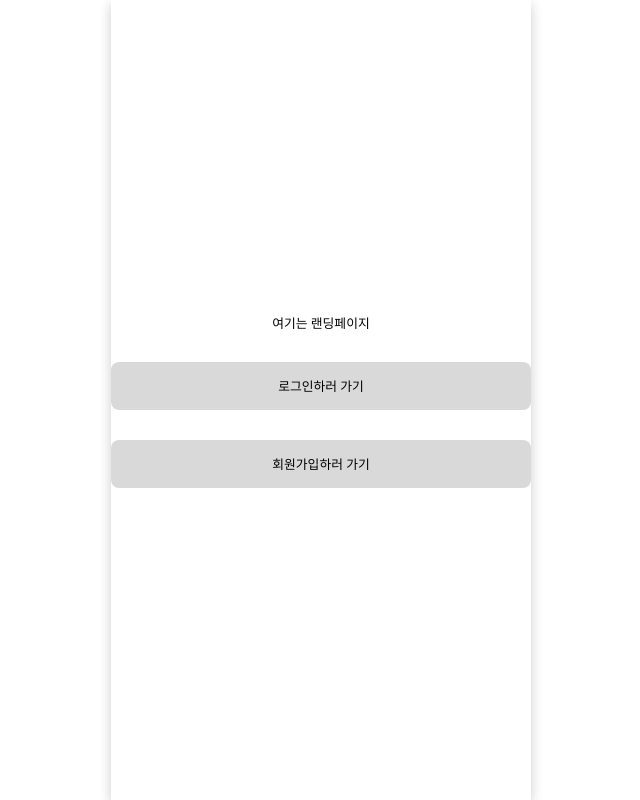
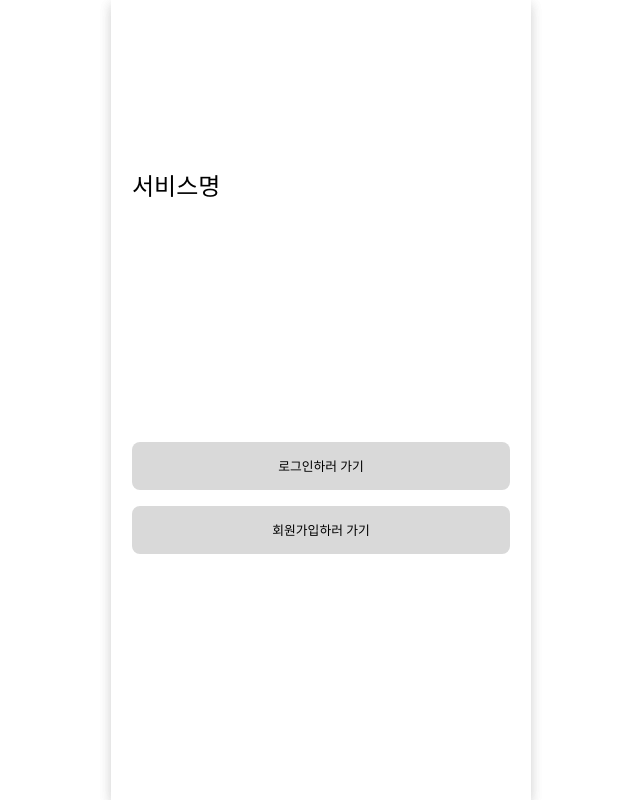
Before and after one commit to Baekya-Team17/Team-17-front, a React (Vite) app: page / in a window 1280 px wide. Shown: the whole page, without its empty margins (319-959 px from the left). Built offline with nearby package versions, Linux system fonts and the light colour scheme.

Commit message:
랜딩페이지 추가 (디자인 x)

```diff
--- a/src/App.tsx
+++ b/src/App.tsx
@@ -2,6 +2,7 @@ import CustomButton from "./components/CustomButton";
 import CustomColumn from "./components/CustomColumn"
 import CustomFont from "./components/CustomFont"
 import { useNavigate } from "react-router-dom";
+import CustomRow from "./components/CustomRow";
 
 function App() {
   const navigate = useNavigate();
@@ -14,9 +15,13 @@ function App() {
   };
 
   return (
-    <CustomColumn $width="100%" $minHeight="100vh">
-      <CustomFont $color='black'>여기는 랜딩페이지</CustomFont>
+    <CustomColumn $width="100%" $minHeight="90vh" $gap='30vh'>
 
+      <CustomRow $width="90%" $justifycontent="flex-start">
+        <CustomFont $color='black' $font="1.5rem">서비스명</CustomFont>
+      </CustomRow>
+
+      <CustomColumn $width="90%" $gap="1rem">
         <CustomButton onClick={GoLogin}>
           <CustomFont $color="black">로그인하러 가기</CustomFont>
         </CustomButton>
@@ -24,6 +29,7 @@ function App() {
           <CustomFont $color="black">회원가입하러 가기</CustomFont>
         </CustomButton>
       </CustomColumn>
+    </CustomColumn>
   )
 }
 
```
Lines whose indentation alone changed are shown as unchanged.
